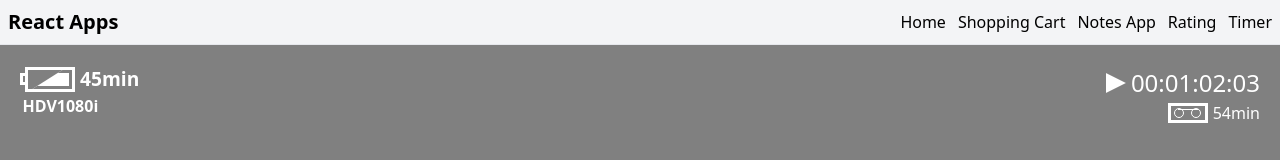
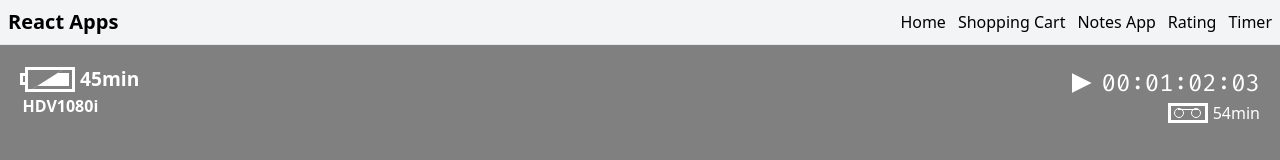
Before and after one commit to Dimterion/react-apps, a React (Vite) app: page /camera-ui in a window 1280 px wide. Shown: the top 160 px of the page. Built offline with nearby package versions, Linux system fonts and the light colour scheme; no server answers.

Commit message:
adjust camera ui font

```diff
--- a/src/pages/camera-ui/camera-ui.css
+++ b/src/pages/camera-ui/camera-ui.css
@@ -1,3 +1,5 @@
+@import url("https://fonts.googleapis.com/css2?family=Fira+Code:wght@300..700&display=swap");
+
 .cameraUi-main {
   background-color: gray;
   display: flex;
@@ -89,7 +91,20 @@
   */
   clip-path: polygon(0% 0%, 100% 50%, 0% 100%);
   height: 20px;
+  margin-right: 5px;
   width: 20px;
+}
+
+.recordingTime {
+  font-family: "Fira Code", monospace;
+
+  /*
+  This tells the browser to use the font's alternative slashed zero (only work if the font actually contains the slashed zero character in its code, e.g.: Inter, SF Pro (Apple), Segoe UI (Windows), Consolas, and Monaco):
+  font-variant-numeric: slashed-zero;
+  Fallback for older browsers:
+  font-feature-settings: "zero";
+
+  */
 }
 
 .recordedTime-section {
--- a/src/pages/camera-ui/camera-ui.jsx
+++ b/src/pages/camera-ui/camera-ui.jsx
@@ -19,7 +19,7 @@ export default function CameraUiPage() {
         <section className="cameraUi-topRightSection">
           <div className="recordingTime-section">
             <div className="recording-icon"></div>
-            <div>00:01:02:03</div>
+            <div className="recordingTime">00:01:02:03</div>
           </div>
           <div className="recordedTime-section">
             <div className="tape-icon">
```
